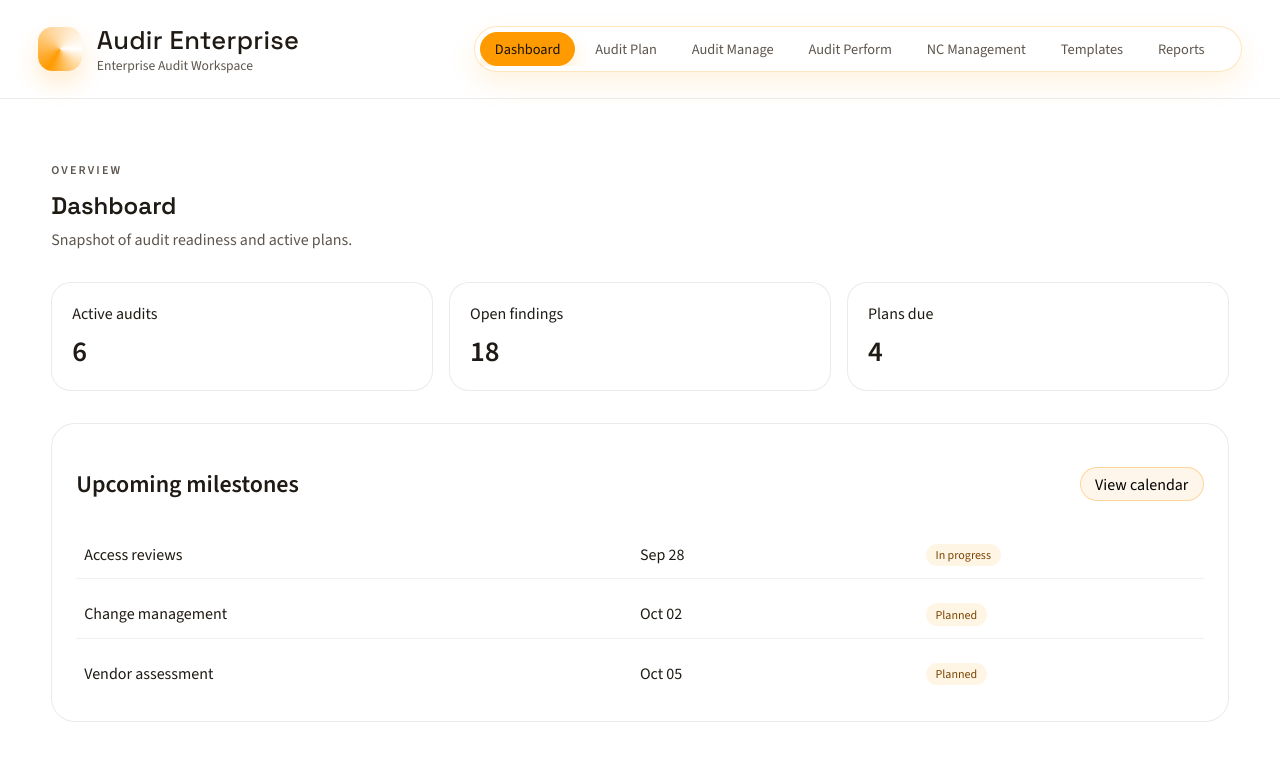
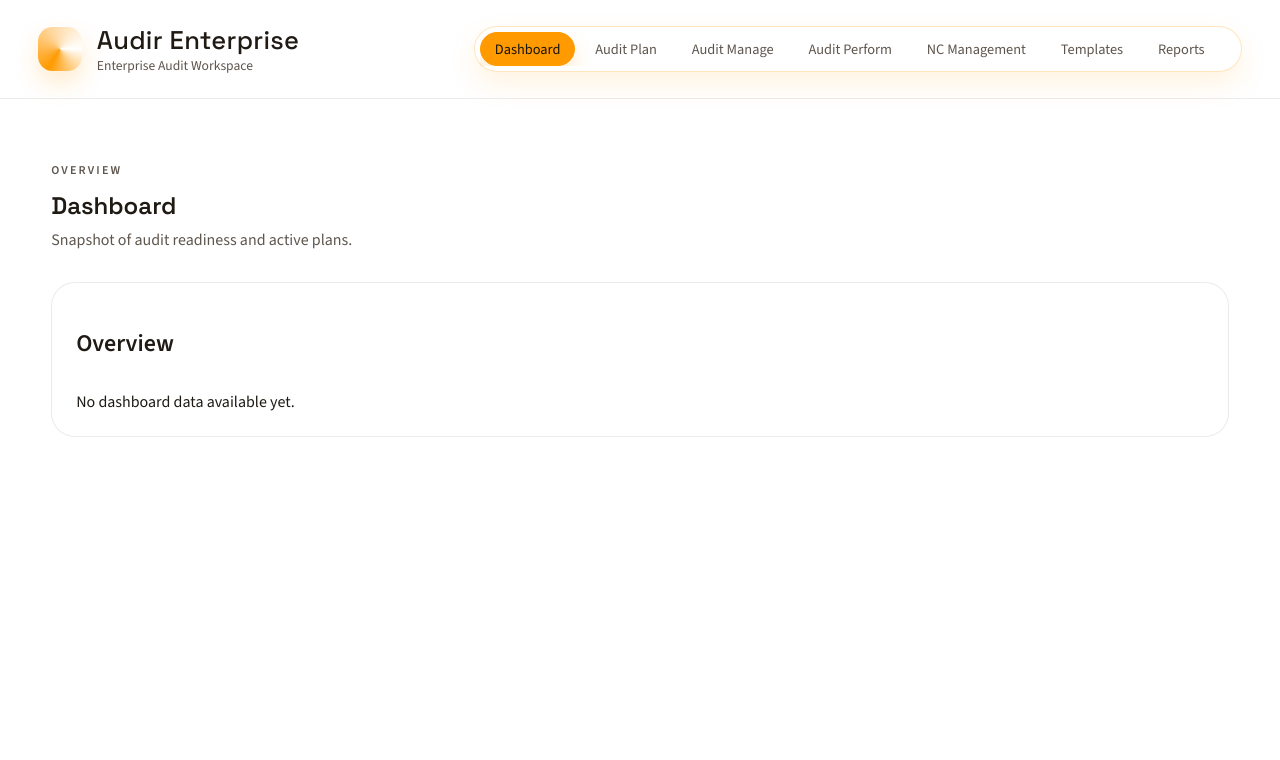
Before and after one commit to Vigameq/audir-classic, an Angular app: page /dashboard in a window 1280 px wide. Shown: the top 760 px of the page. Built offline with nearby package versions, Linux system fonts and the light colour scheme.

Commit message:
Remove default dashboard mock data

```diff
--- a/src/app/pages/dashboard/dashboard.html
+++ b/src/app/pages/dashboard/dashboard.html
@@ -256,41 +256,11 @@
   </ng-template>
 
   <ng-template #defaultDashboard>
-    <div class="metrics">
-      <article>
-        <span>Active audits</span>
-        <strong>6</strong>
-      </article>
-      <article>
-        <span>Open findings</span>
-        <strong>18</strong>
-      </article>
-      <article>
-        <span>Plans due</span>
-        <strong>4</strong>
-      </article>
-    </div>
-
     <section class="panel">
       <div class="panel-header">
-        <h2>Upcoming milestones</h2>
-        <button class="ghost">View calendar</button>
+        <h2>Overview</h2>
       </div>
-      <div class="panel-row">
-        <span>Access reviews</span>
-        <span>Sep 28</span>
-        <span class="status">In progress</span>
-      </div>
-      <div class="panel-row">
-        <span>Change management</span>
-        <span>Oct 02</span>
-        <span class="status">Planned</span>
-      </div>
-      <div class="panel-row">
-        <span>Vendor assessment</span>
-        <span>Oct 05</span>
-        <span class="status">Planned</span>
-      </div>
+      <div class="empty">No dashboard data available yet.</div>
     </section>
   </ng-template>
 </section>
```
